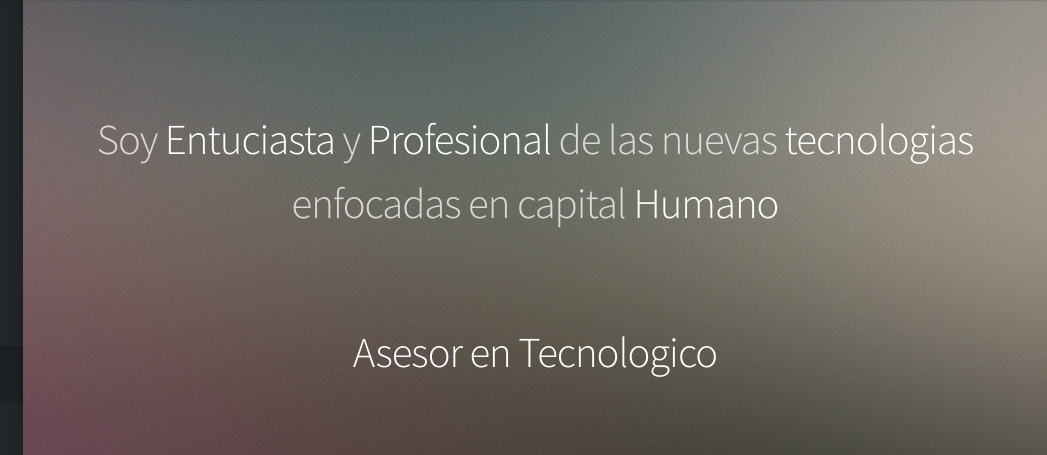
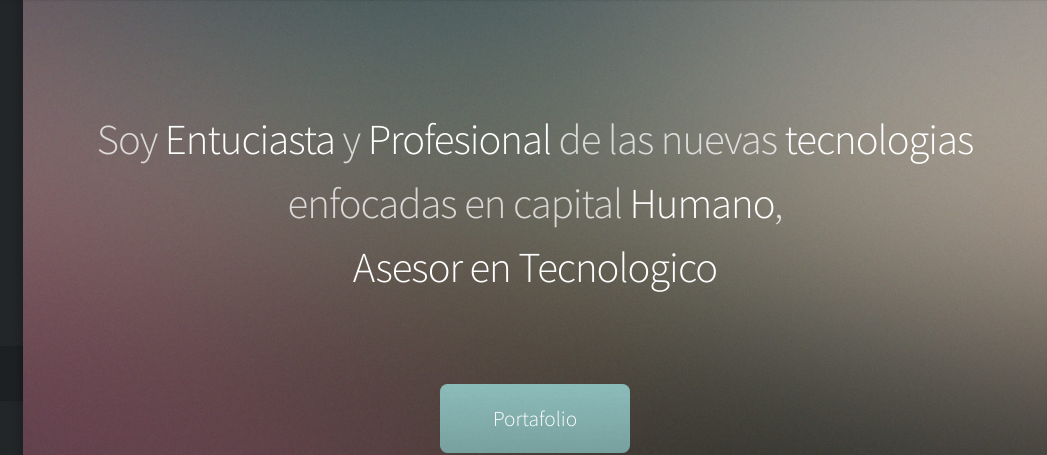
Before and after one commit to Joseciito/Joseciito.github.io, a plain HTML site: page index.html in a window 1280 px wide. Shown: the top 455 px of the page, 233-1280 px from the left. Drawn offline with Linux system fonts and the light colour scheme.

Commit message:
Regresando la frase a su forma anterios

```diff
--- a/index.html
+++ b/index.html
@@ -76,10 +76,8 @@
 						<div class="container">
 
 							<header>
-								<h2 class="alt"><p> Soy <strong>Entuciasta</strong> y <strong>Profesional</strong>  de las nuevas <strong>tecnologias</strong> enfocadas en capital <strong>Humano</strong>
+								<h2 class="alt"> Soy <strong>Entuciasta</strong> y <strong>Profesional</strong>  de las nuevas <strong>tecnologias</strong> enfocadas en capital <strong>Humano</strong>,
 								 <br />
-								 </p>
-								 <p>
 								<strong>Asesor en Tecnologico</strong> </p>
 							</header>
 
```
